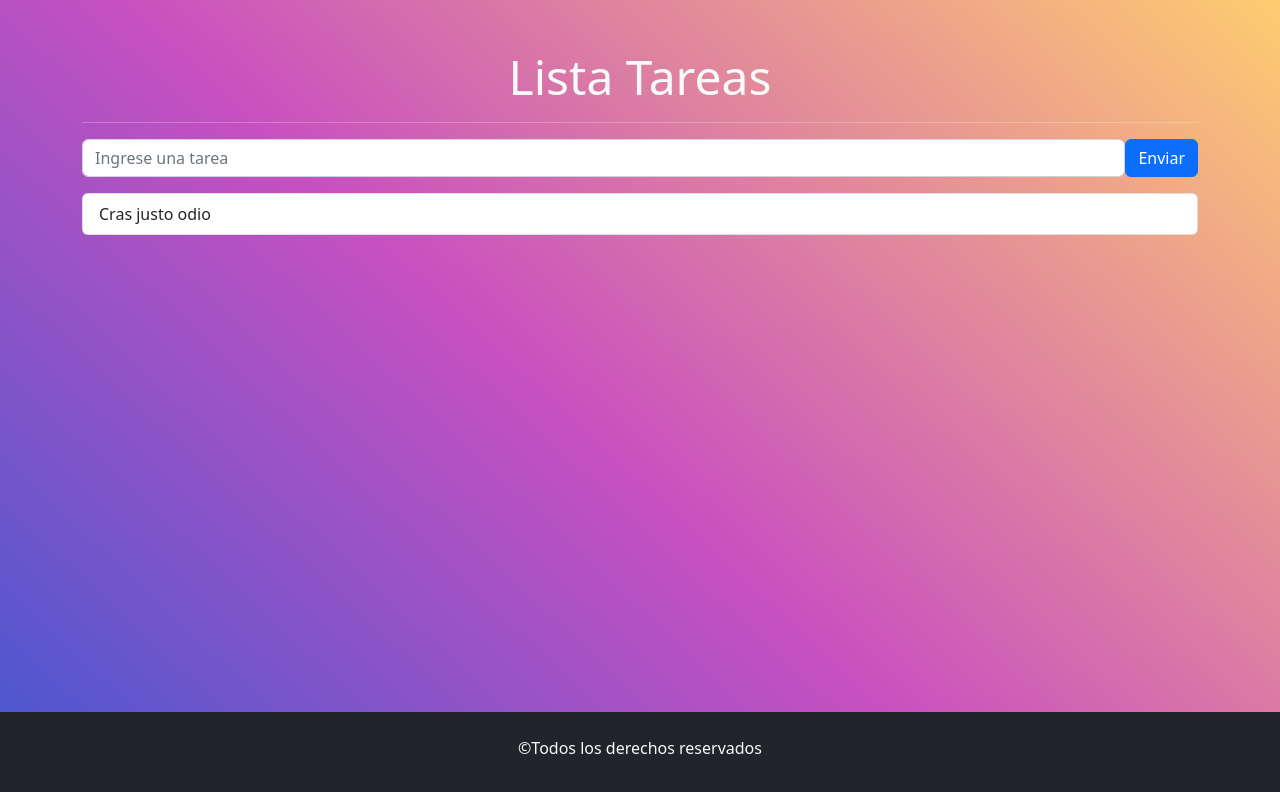
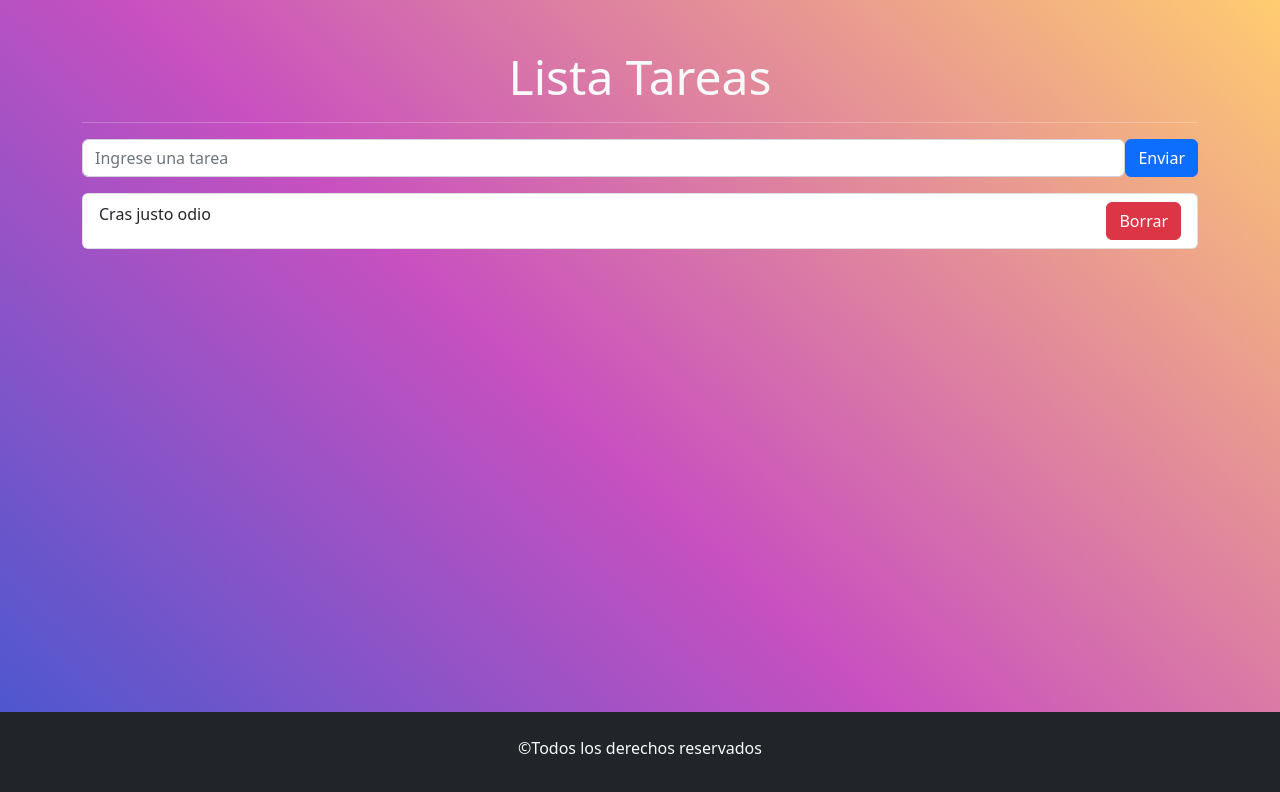
Before and after one commit to teoMunoz99/tp1-react-eje5, a React (Vite) app: page / in a window 1280 px wide. Shown: the top 792 px of the page. Built offline with nearby package versions, Linux system fonts and the light colour scheme.

Commit message:
agregue un boton a item-tareas

```diff
--- a/src/components/ItemTarea.jsx
+++ b/src/components/ItemTarea.jsx
@@ -1,8 +1,11 @@
-import { ListGroup } from "react-bootstrap";
+import { Button, ListGroup } from "react-bootstrap";
 
 const ItemTarea = () => {
     return (
-        <ListGroup.Item>Cras justo odio</ListGroup.Item>
+        <ListGroup.Item className="d-flex justify-content-between">
+            Cras justo odio
+            <Button variant="danger">Borrar</Button>
+        </ListGroup.Item>
     );
 };
 
```
